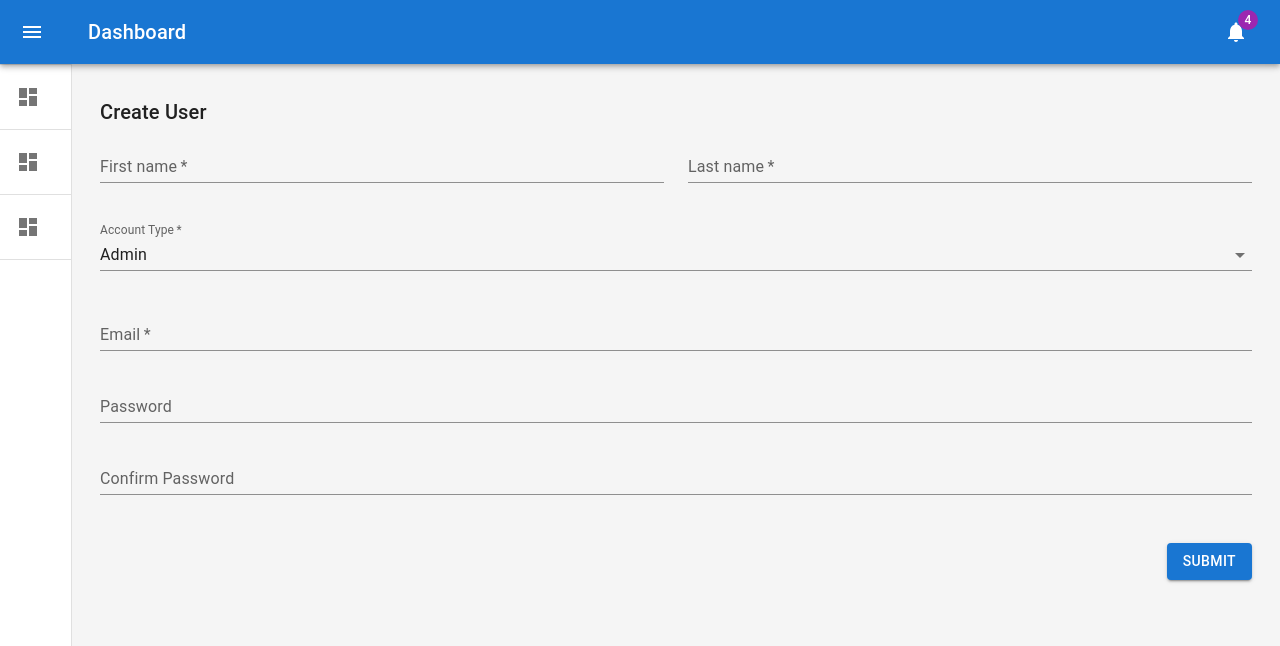
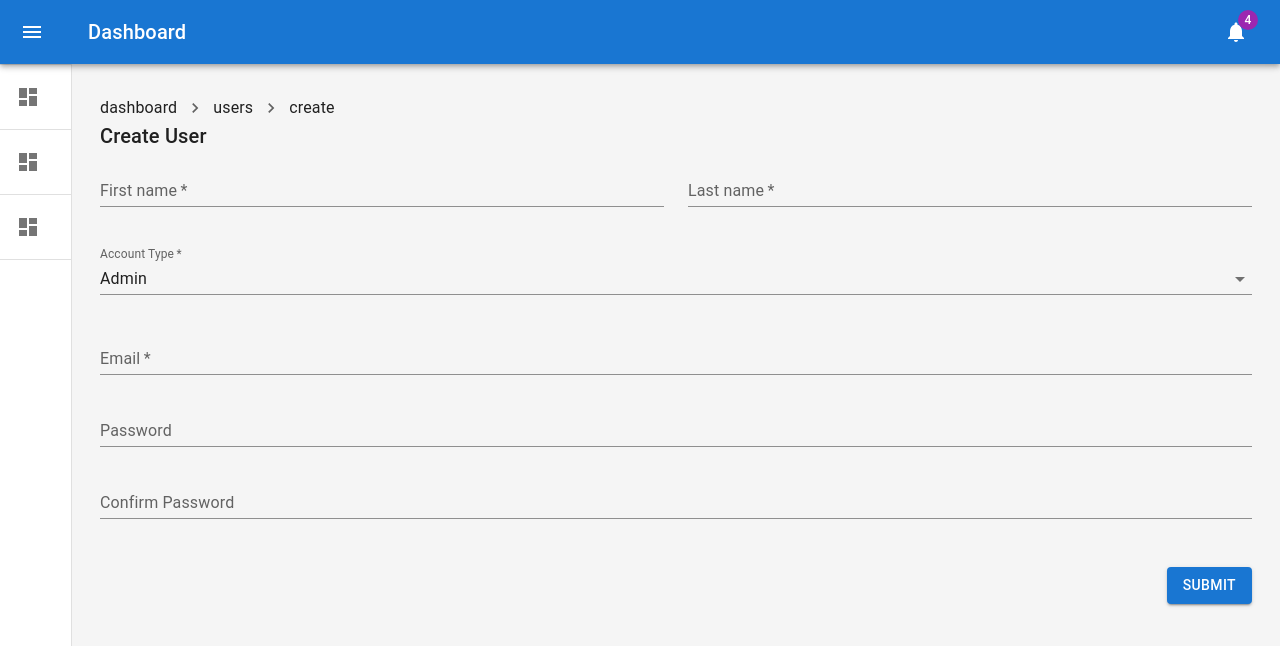
Before and after one commit to GabTheGreat25/Harvest-Hub, a React (Vite) app: page /dashboard/users/create in a window 1280 px wide. Shown: the top 646 px of the page. Built offline with nearby package versions, Linux system fonts and the light colour scheme.

Commit message:
Add Breadcrumb in AdminCreateUser

```diff
--- a/src/page/AdminCreateUser/index.jsx
+++ b/src/page/AdminCreateUser/index.jsx
@@ -1,5 +1,5 @@
 import * as React from "react";
-import { DashboardLayout } from "@/component";
+import { DashboardLayout, Breadcrumb } from "@/component";
 import {
   MenuItem,
   TextField,
@@ -13,6 +13,7 @@ function AdminCreateUser() {
   return (
     <>
       <DashboardLayout>
+        <Breadcrumb />
         <Typography variant="h6" gutterBottom>
           Create User
         </Typography>
```
